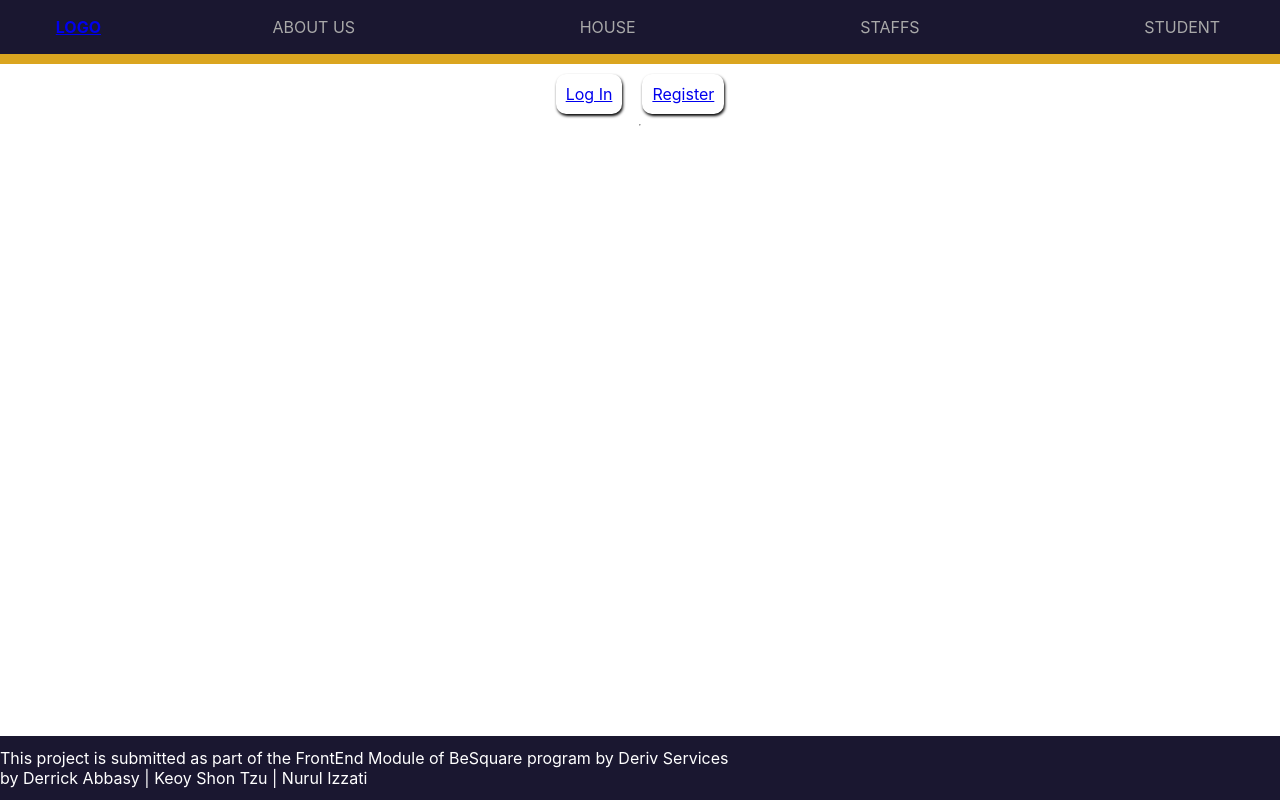
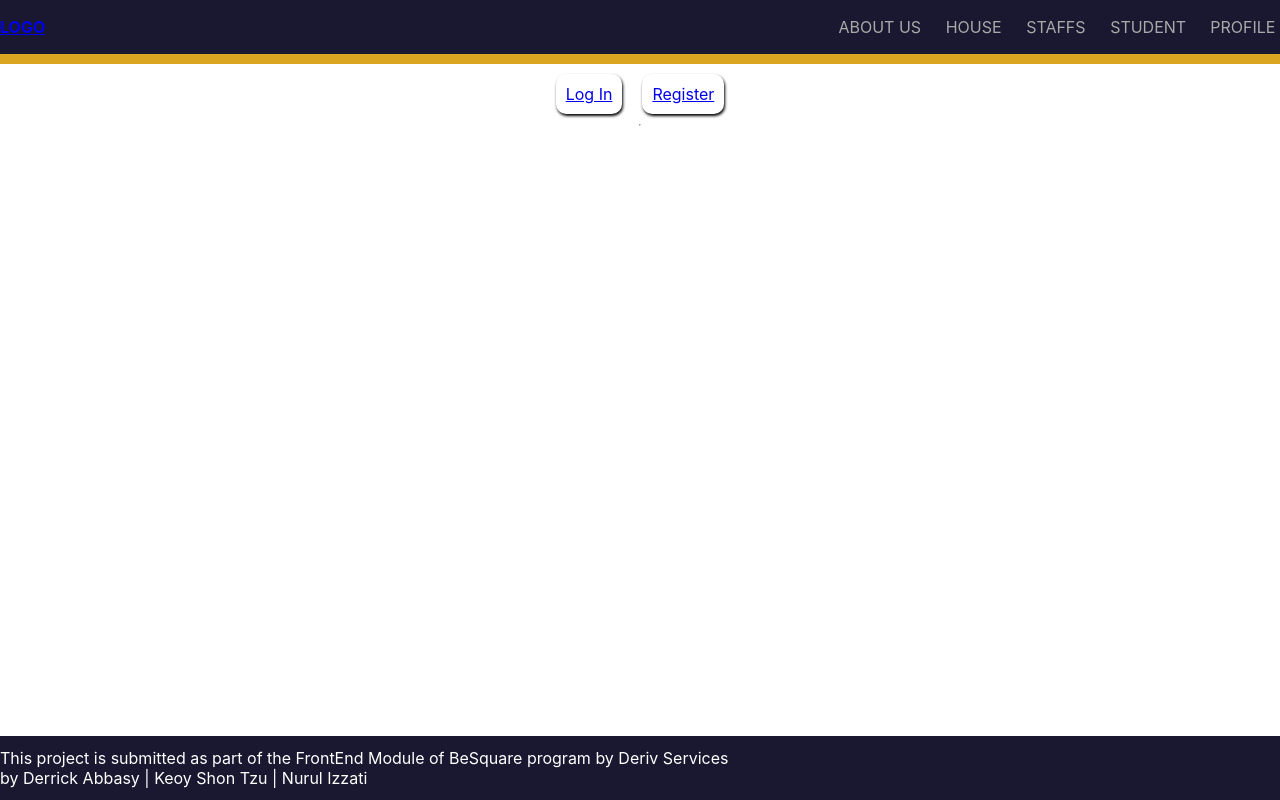
Before and after one commit to shontzu-deriv/fe-hackathon, a React (Create React App) app: page /profile in a window 1280 px wide. Built offline with nearby package versions, Linux system fonts and the light colour scheme; no server answers.

Commit message:
improve navbar UI

```diff
--- a/src/Components/Nav.jsx
+++ b/src/Components/Nav.jsx
@@ -45,6 +45,11 @@ function Nav() {
               STUDENT
             </Link>
           </li>
+          <li className="nav___item">
+            <Link to="/profile" className="nav___link">
+              PROFILE
+            </Link>
+          </li>
         </ul>
 
         <div onClick={navToggle} className={toggleIcon}>
@@ -54,6 +59,7 @@ function Nav() {
         </div>
       </nav>
     </div>
-)}
+  );
+}
 
 export default Nav;
--- a/src/Components/navbar.css
+++ b/src/Components/navbar.css
@@ -54,7 +54,7 @@ nav ul li a:hover {
 .nav {
   display: flex;
   align-items: center;
-  justify-content: space-around;
+  justify-content: space-between;
   height: 8vh;
   background: #1a1730;
 }
@@ -68,7 +68,7 @@ nav ul li a:hover {
   display: flex;
   align-items: center;
   justify-content: space-around;
-  gap: 20rem;
+  /* gap: 20rem; */
 }
 
 .nav___toggler div {
```
